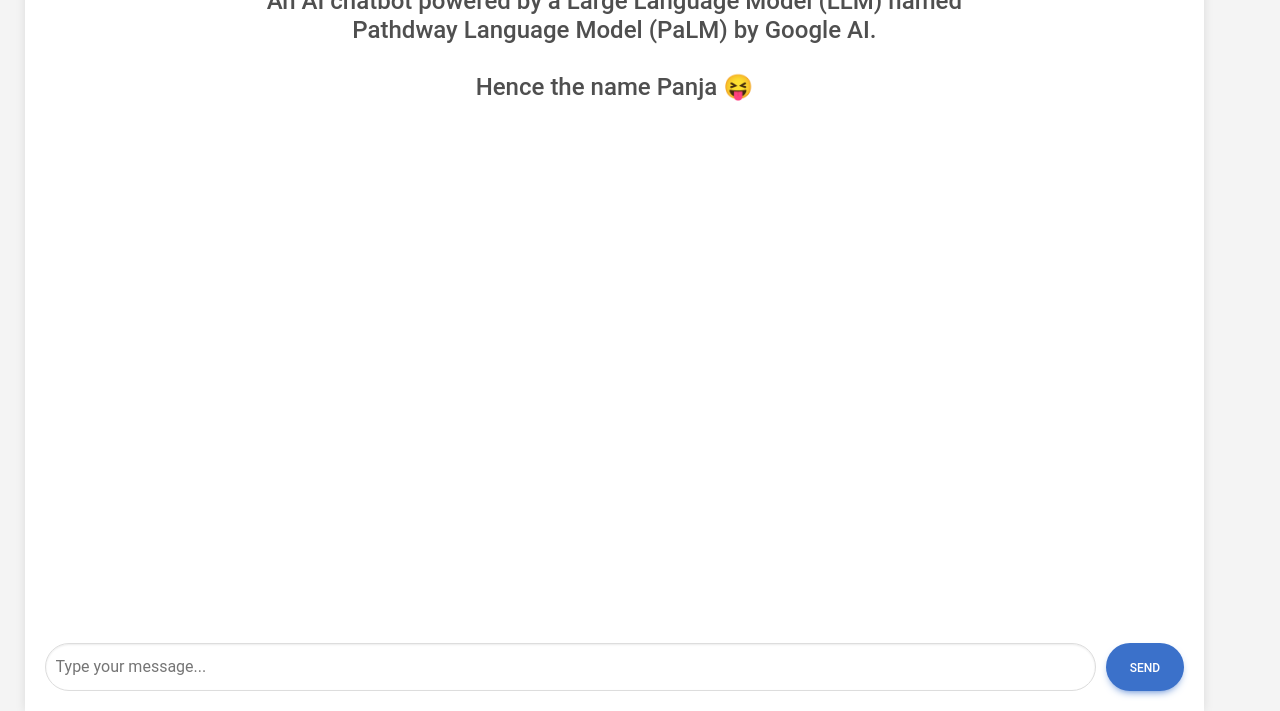
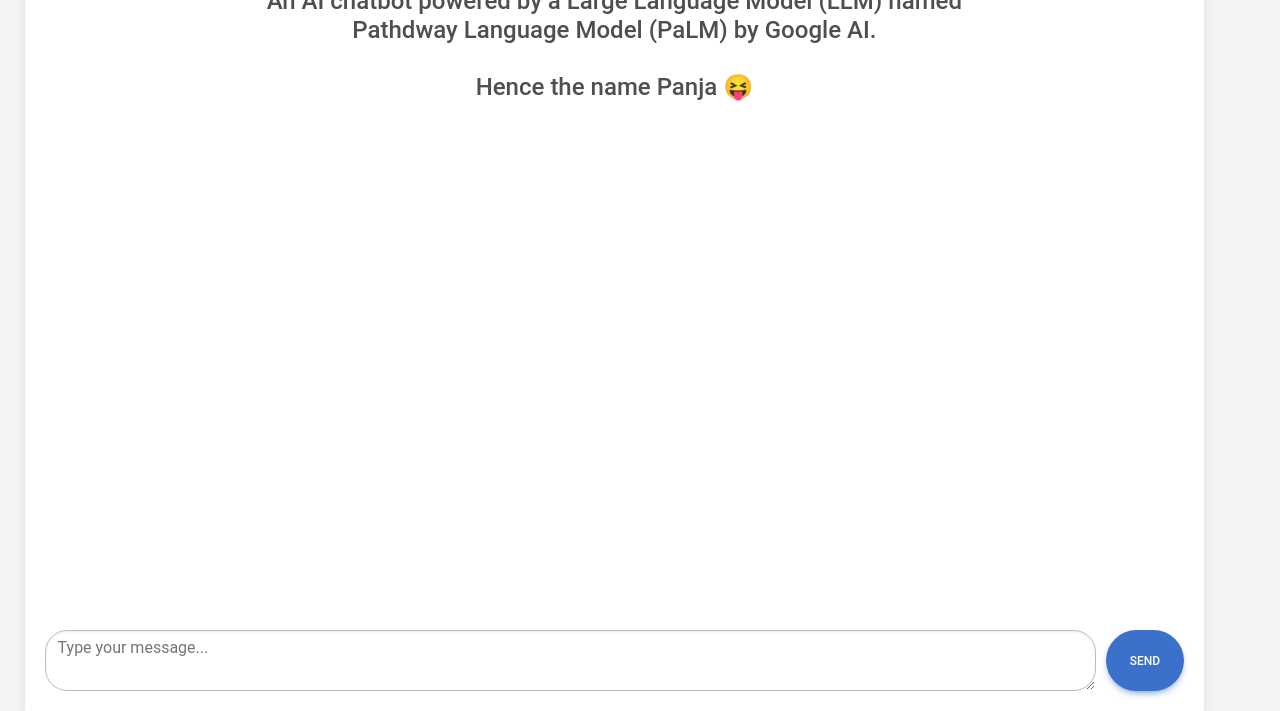
Before and after one commit to profxadke/panja, a plain HTML site: page wui/root/index.html in a window 1280 px wide. Shown: the part 89-800 px from the top of the page. Drawn offline with nearby package versions, Linux system fonts and the light colour scheme.

Commit message:
Made prompt multi-line.

```diff
--- a/wui/root/index.html
+++ b/wui/root/index.html
@@ -17,7 +17,7 @@
           </div>
         </div>
         <div class="chat-input-container">
-            <input type="text" id="chatInput" class="form-control" placeholder="Type your message...">
+            <textarea type="text" id="chatInput" class="form-control" placeholder="Type your message..."></textarea>
             <button class="btn btn-primary" onclick="sendMessage()">Send</button>
         </div>
     </div>
--- a/wui/root/styles.css
+++ b/wui/root/styles.css
@@ -67,3 +67,7 @@
 .intro {
   text-align: center;
 }
+
+textarea {
+  border-radius: 22px !important;
+}
```
